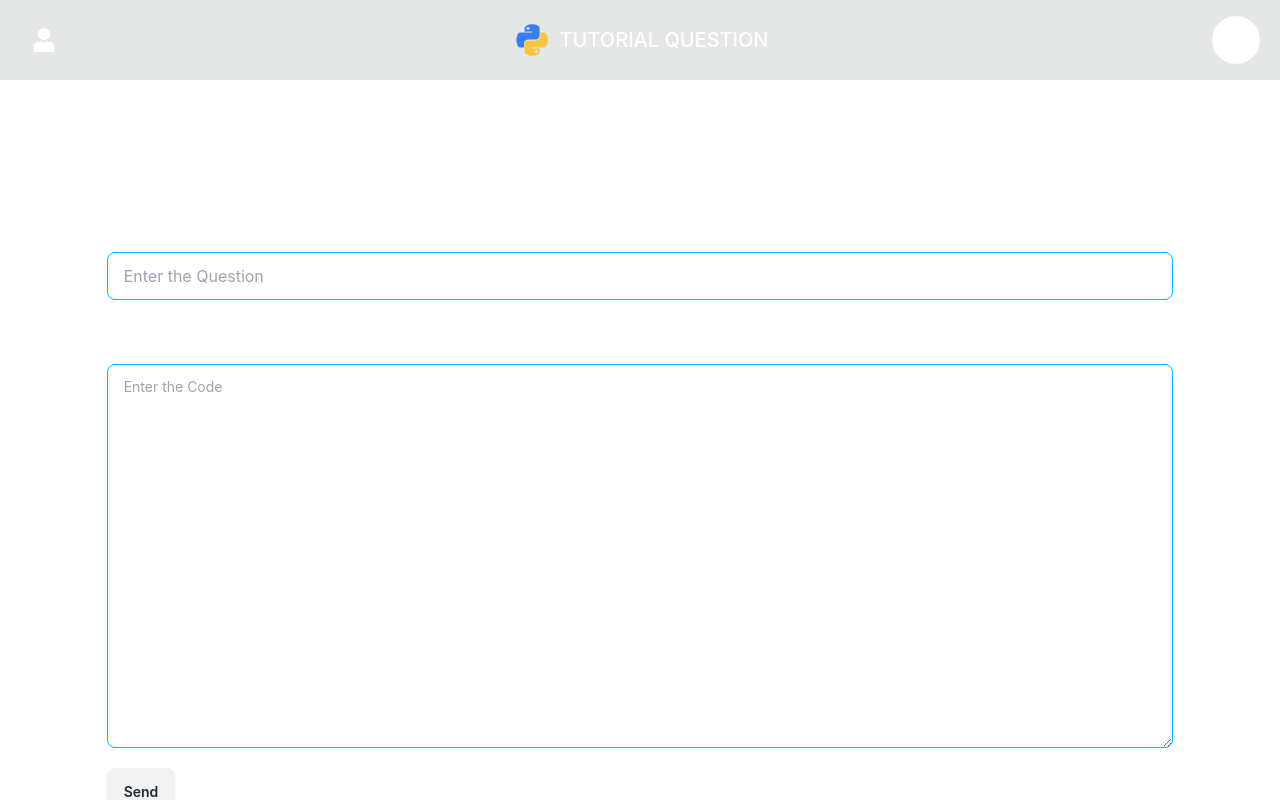
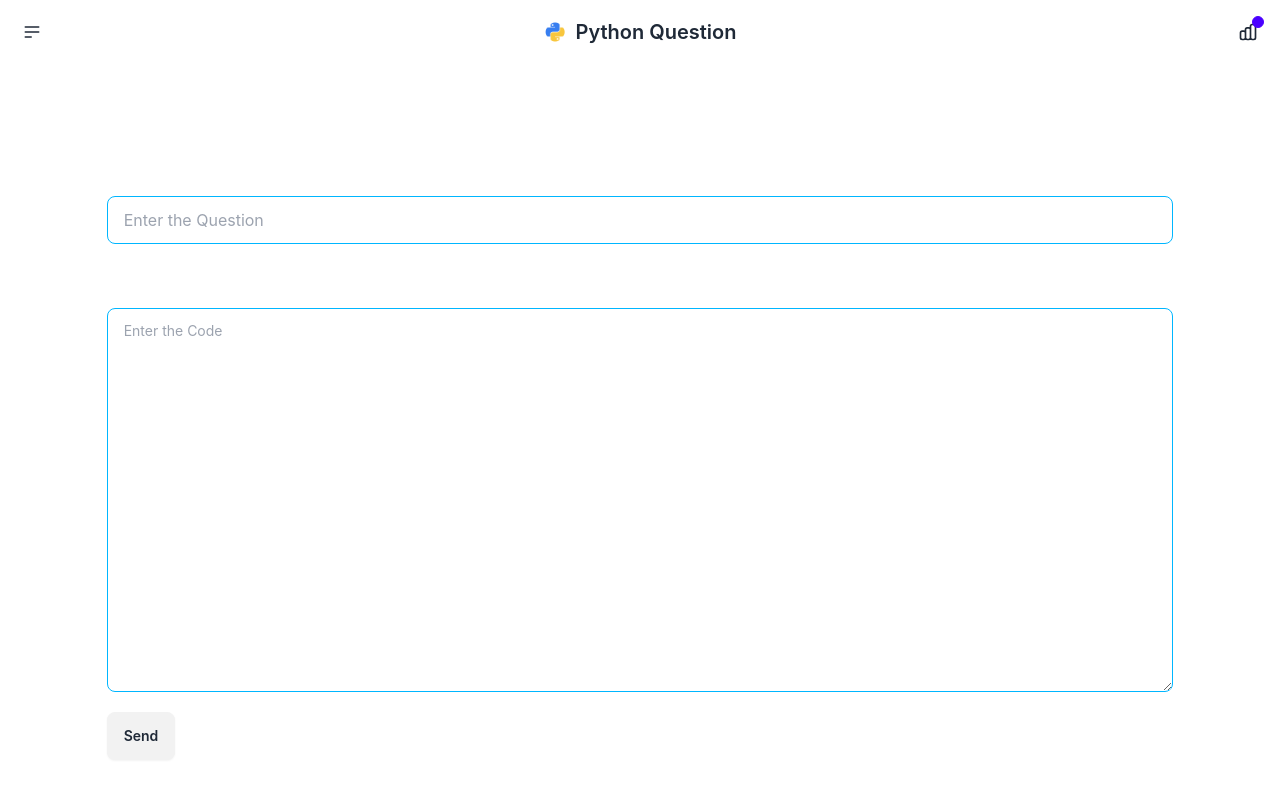
Before and after one commit to AmmanRizwan/python-question-client, a React (Create React App) app: page /senddata in a window 1280 px wide. Shown: the top 800 px of the page. Built offline with nearby package versions, Linux system fonts and the light colour scheme.

Commit message:
nav bar changes

```diff
--- a/src/components/NavBar.jsx
+++ b/src/components/NavBar.jsx
@@ -11,11 +11,50 @@ const NavBar = () => {
     return location.pathname === path ? "bg-base-100" : "";
   }
   return (
-    <div className="text-white flex justify-between p-4 px-5 bg-base-300 items-center mb-10 transition-all duration-500">
-      <Link className={`${getBackground('/user')} rounded-3xl p-3`} to={'/user'}><div className={`cursor-pointer`}><FaUser size={24} /></div></Link>
-      <Link to={'/'}><div className="font-medium text-sm sm:text-xl flex items-center gap-2"><img src={logo} alt="python" className="w-6 sm:w-10" /> TUTORIAL QUESTION</div></Link>
-      <Link className={`${getBackground('/senddata')} rounded-3xl p-3`} to={'/senddata'}><div className={`cursor-pointer`}><FaUpload size={24} /></div></Link>
-    </div>
+      <div className="navbar bg-base-100">
+        <div className="navbar-start">
+            <Link to={'/user'}>
+              <button className="btn btn-ghost btn-circle">
+                <svg
+                xmlns="http://www.w3.org/2000/svg"
+                class="h-5 w-5"
+                fill="none"
+                viewBox="0 0 24 24"
+                stroke="currentColor">
+                <path
+                  stroke-linecap="round"
+                  stroke-linejoin="round"
+                  stroke-width="2"
+                  d="M4 6h16M4 12h16M4 18h7" />
+              </svg>
+              </button>
+            </Link>
+        </div>
+        <div className="navbar-center">
+          <a className="btn btn-ghost text-xl"><img className="w-6" src={logo} alt={"Python Logo"} /> Python Question</a>
+        </div>
+        <div className="navbar-end">
+          <Link to={"/senddata"}>
+          <button className="btn btn-ghost btn-circle">
+            <div className="indicator">
+              <svg
+          xmlns="http://www.w3.org/2000/svg"
+          className="h-5 w-5"
+          fill="none"
+          viewBox="0 0 24 24"
+          stroke="currentColor">
+          <path
+            strokeLinecap="round"
+            strokeLinejoin="round"
+            strokeWidth="2"
+            d="M9 19v-6a2 2 0 00-2-2H5a2 2 0 00-2 2v6a2 2 0 002 2h2a2 2 0 002-2zm0 0V9a2 2 0 012-2h2a2 2 0 012 2v10m-6 0a2 2 0 002 2h2a2 2 0 002-2m0 0V5a2 2 0 012-2h2a2 2 0 012 2v14a2 2 0 01-2 2h-2a2 2 0 01-2-2z" />
+        </svg>
+              <span className="badge badge-xs badge-primary indicator-item"></span>
+            </div>
+          </button>
+          </Link>
+        </div>
+      </div>
   )
 }
 
```
